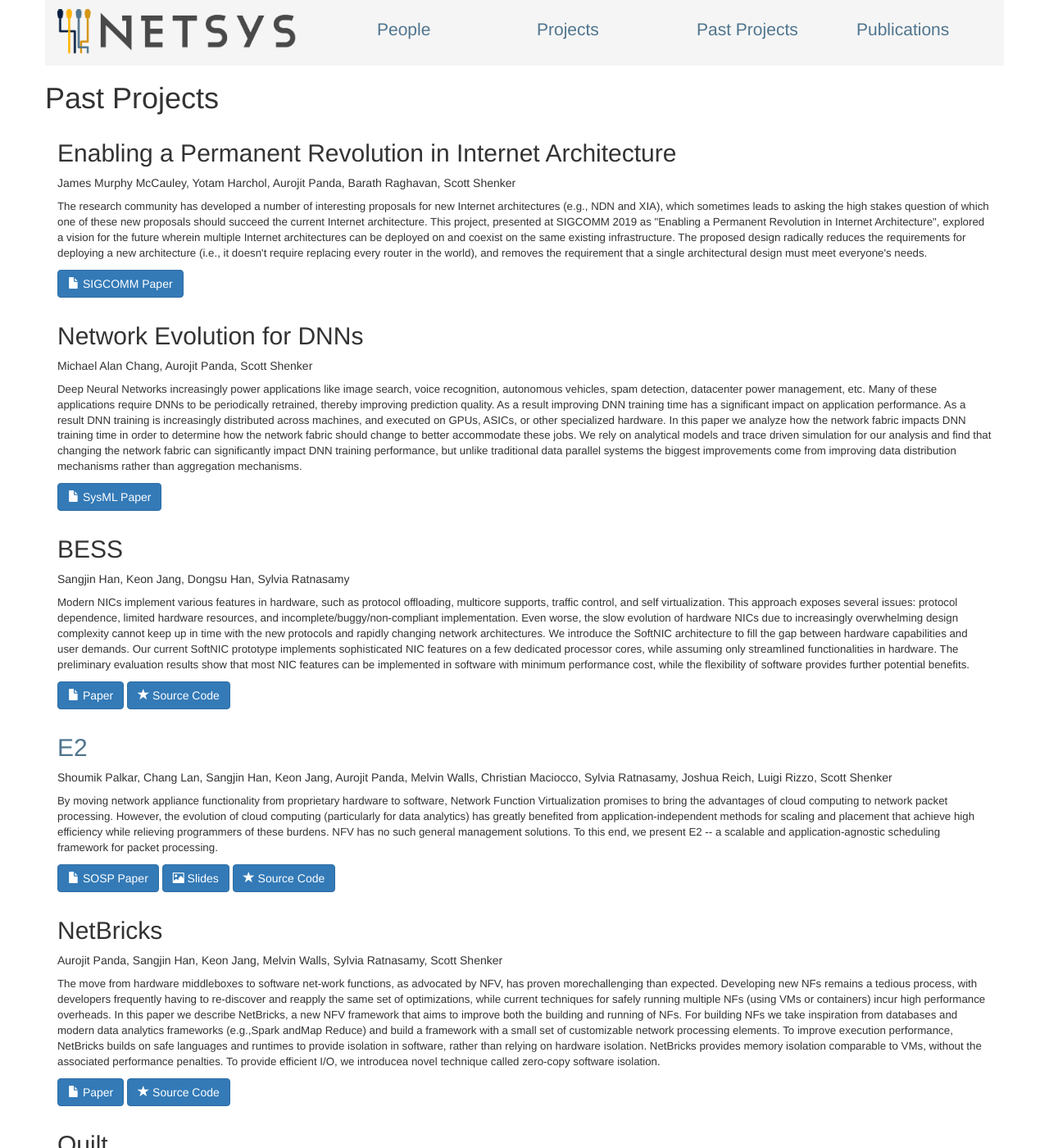
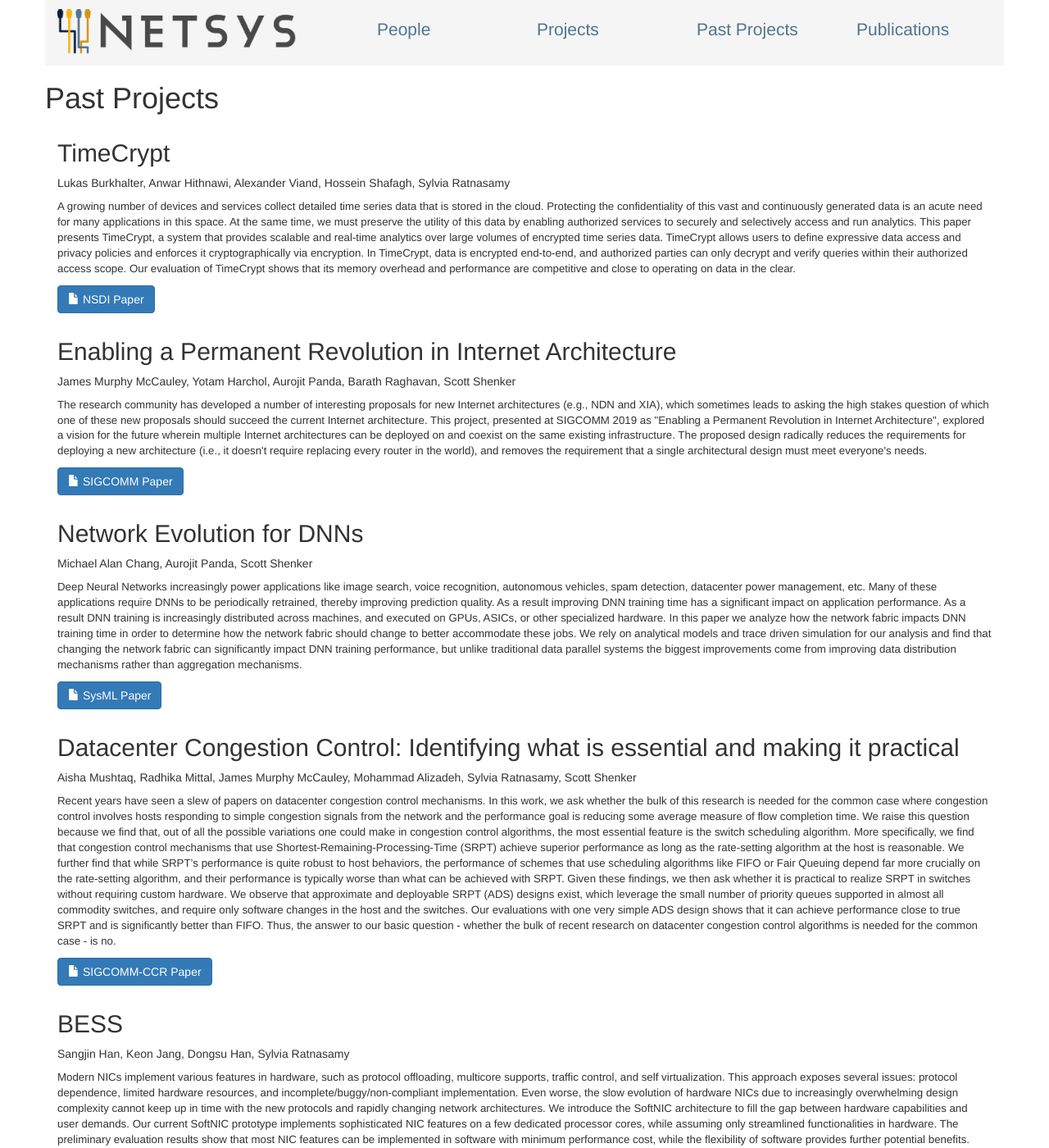
Before and after one commit to NetSys/netsys_website, a Jekyll site: the page built from src/past_projects/index.html, in a window 1280 px wide and 1400 px high. Shown: the whole window at 82% size. Built offline with Jekyll 4.4.1, drawn with Linux system fonts in a browser that asks for light colours; Markdown is read by kramdown in place of the engine named in the settings.

Commit message:
Update project

```diff
--- a/src/_data/projects.yaml
+++ b/src/_data/projects.yaml
@@ -163,6 +163,21 @@
         featured: true
     }
 
+- title: Understanding the root causes and fixes of congestion collapse.
+  is_ongoing: true
+  participants: New project led by Aisha Mustaq
+  desc: >
+    In many ways, our current approach to Internet congestion control arose from the need to deal with a
+    series of congestion collapses. While some of those innovations were explicitly intended to prevent
+    congestion collapse, others helped give TCP better congestion control more generally. In this paper
+    we try to identify the aspects of congestion control that are necessary and sufficient to prevent
+    congestion collapse. We argue that -- in the context of a basic congestion control framework that
+    includes such features as sliding window, reasonably accurate RTTs, and backing off retransmit timers
+    -- we need two and only two relatively straightforward conditions on retransmit timers to prevent
+    congestion collapse. Making it easy to tell if a congestion control algorithm is congestion-collapse
+    resistant will be important as congestion control turns away from the current paradigm and adopts rather
+    different approaches, as is starting to occur.
+
 - title: OS for the Modern Age
   is_ongoing: true
   participants: Early project led by Murphy McCauley
@@ -213,6 +228,25 @@
     replication logic from application logic, thus enabling applications to better respond to workload and
     infrastructure changes.
 
+- title: TimeCrypt
+  is_ongoing: false
+  participants: Lukas Burkhalter, Anwar Hithnawi, Alexander Viand, Hossein Shafagh, Sylvia Ratnasamy
+  desc: >
+    A growing number of devices and services collect detailed time series data that is stored in the cloud.
+    Protecting the confidentiality of this vast and continuously generated data is an acute need for many applications
+    in this space. At the same time, we must preserve the utility of this data by enabling authorized services to
+    securely and selectively access and run analytics. This paper presents TimeCrypt, a system that provides scalable
+    and real-time analytics over large volumes of encrypted time series data. TimeCrypt allows users to define expressive
+    data access and privacy policies and enforces it cryptographically via encryption. In TimeCrypt, data is encrypted
+    end-to-end, and authorized parties can only decrypt and verify queries within their authorized access scope. Our evaluation
+    of TimeCrypt shows that its memory overhead and performance are competitive and close to operating on data in the clear.
+  links:
+    - {
+        name: "NSDI Paper",
+        url: "https://www.usenix.org/system/files/nsdi20-paper-burkhalter.pdf",
+        type: paper,
+    }
+
 - title: Enabling a Permanent Revolution in Internet Architecture
   is_ongoing: false
   participants: James Murphy McCauley, Yotam Harchol, Aurojit Panda, Barath Raghavan, Scott Shenker
@@ -231,26 +265,6 @@
         url: "https://dl.acm.org/doi/10.1145/3341302.3342075",
         type: paper,
         featured: true
-    }
-
-- title: Network Evolution for DNNs
-  is_ongoing: false
-  participants:  Michael Alan Chang, Aurojit Panda, Scott Shenker
-  desc: >
-    Deep Neural Networks increasingly power applications like image search, voice recognition, autonomous vehicles,
-    spam detection, datacenter power management, etc. Many of these applications require DNNs to be periodically retrained,
-    thereby improving prediction quality. As a result improving DNN training time has a significant impact on application performance.
-    As a result DNN training is increasingly distributed across machines, and executed on GPUs, ASICs, or other specialized hardware.
-    In this paper we analyze how the network fabric impacts DNN training time in order to determine how the network fabric should
-    change to better accommodate these jobs. We rely on analytical models and trace driven simulation for our analysis and find
-    that changing the network fabric can significantly impact DNN training performance, but unlike traditional data parallel systems
-    the biggest improvements come from improving data distribution mechanisms rather than aggregation mechanisms.
-  links:
-    - {
-        name: SysML Paper,
-        url: "https://arxiv.org/abs/2004.10275",
-        type: paper,
-        featured: true,
     }
 
 - title: Savanna
@@ -282,6 +296,53 @@
     greatly improves prediction accuracy. Since it is difficult to eliminate all possible sources of
     system performance variability, we further discuss how ML models can be extended to cope with them
     by learning a distribution as opposed to point estimates.
+
+- title: Network Evolution for DNNs
+  is_ongoing: false
+  participants:  Michael Alan Chang, Aurojit Panda, Scott Shenker
+  desc: >
+    Deep Neural Networks increasingly power applications like image search, voice recognition, autonomous vehicles,
+    spam detection, datacenter power management, etc. Many of these applications require DNNs to be periodically retrained,
+    thereby improving prediction quality. As a result improving DNN training time has a significant impact on application performance.
+    As a result DNN training is increasingly distributed across machines, and executed on GPUs, ASICs, or other specialized hardware.
+    In this paper we analyze how the network fabric impacts DNN training time in order to determine how the network fabric should
+    change to better accommodate these jobs. We rely on analytical models and trace driven simulation for our analysis and find
+    that changing the network fabric can significantly impact DNN training performance, but unlike traditional data parallel systems
+    the biggest improvements come from improving data distribution mechanisms rather than aggregation mechanisms.
+  links:
+    - {
+        name: SysML Paper,
+        url: "https://arxiv.org/abs/2004.10275",
+        type: paper,
+        featured: true,
+    }
+
+- title: "Datacenter Congestion Control: Identifying what is essential and making it practical"
+  is_ongoing: false
+  participants: Aisha Mushtaq, Radhika Mittal, James Murphy McCauley, Mohammad Alizadeh, Sylvia Ratnasamy, Scott Shenker
+  desc: >
+    Recent years have seen a slew of papers on datacenter congestion control mechanisms. In this work,
+    we ask whether the bulk of this research is needed for the common case where congestion control involves
+    hosts responding to simple congestion signals from the network and the performance goal is reducing some
+    average measure of flow completion time. We raise this question because we find that, out of all the possible
+    variations one could make in congestion control algorithms, the most essential feature is the switch scheduling
+    algorithm. More specifically, we find that congestion control mechanisms that use Shortest-Remaining-Processing-Time
+    (SRPT) achieve superior performance as long as the rate-setting algorithm at the host is reasonable. We further
+    find that while SRPT’s performance is quite robust to host behaviors, the performance of schemes that use scheduling
+    algorithms like FIFO or Fair Queuing depend far more crucially on the rate-setting algorithm, and their performance
+    is typically worse than what can be achieved with SRPT. Given these findings, we then ask whether it is practical
+    to realize SRPT in switches without requiring custom hardware. We observe that approximate and deployable SRPT (ADS)
+    designs exist, which leverage the small number of priority queues supported in almost all commodity switches, and require
+    only software changes in the host and the switches. Our evaluations with one very simple ADS design shows that
+    it can achieve performance close to true SRPT and is significantly better than FIFO. Thus, the answer to our
+    basic question - whether the bulk of recent research on datacenter congestion control algorithms is needed for the common case - is no.
+  links:
+    - {
+        name: SIGCOMM-CCR Paper,
+        url: "https://ccronline.sigcomm.org/2019/ccr-july-2019/datacenter-congestion-control-identifying-what-is-essential-and-making-it-practical/",
+        type: paper,
+        featured: true,
+    }
 
 - title: BESS
   is_ongoing: false
@@ -377,7 +438,7 @@
     chaining NFs.
   links:
     - {
-        name: "Paper",
+        name: "OSDI Paper",
         url: "https://people.eecs.berkeley.edu/~apanda/assets/papers/osdi16.pdf",
         type: paper,
         featured: true
```
